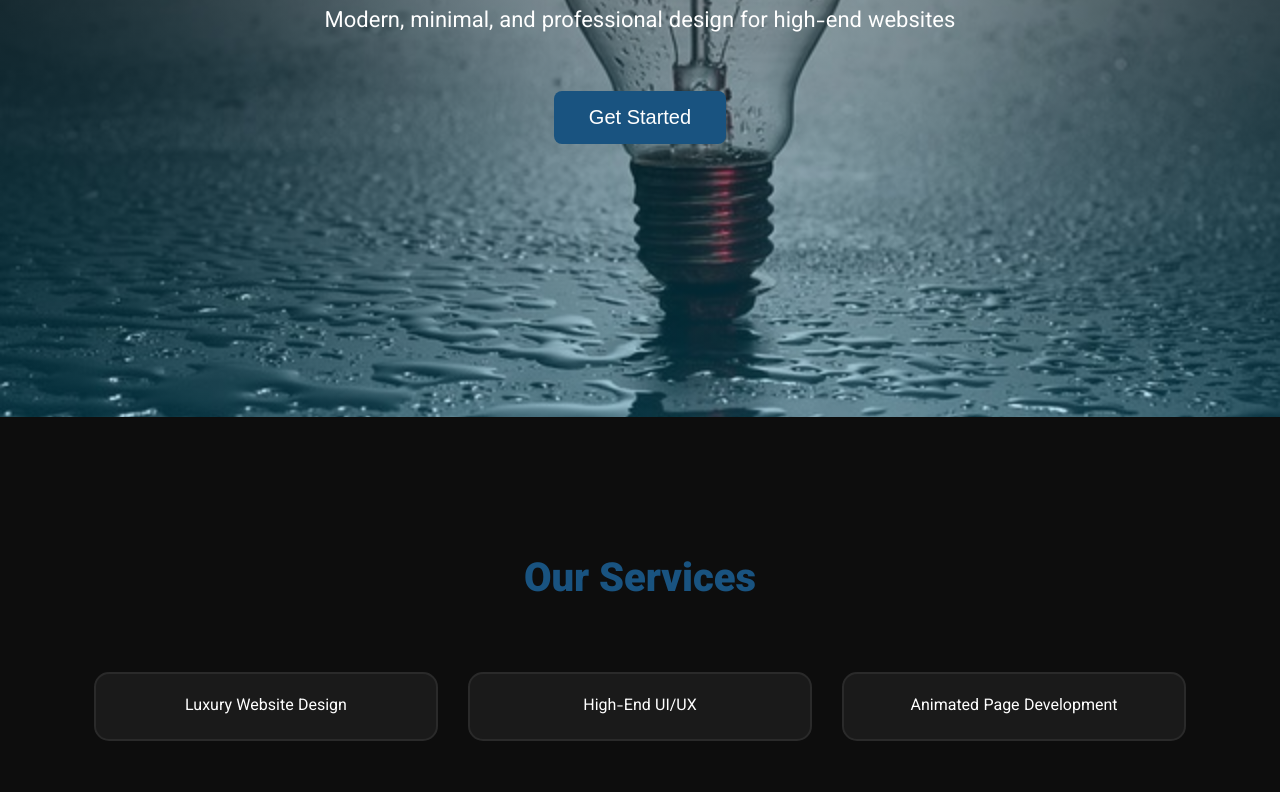
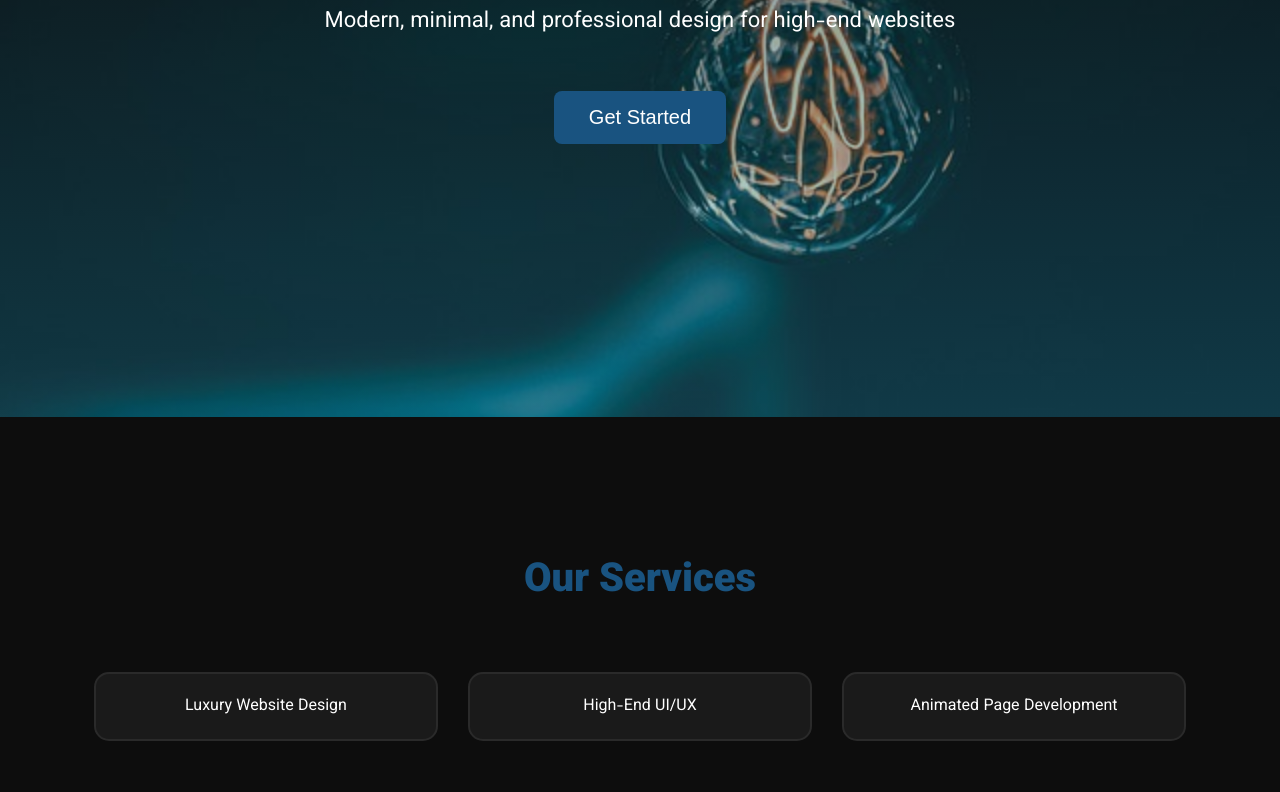
Before and after one commit to maliha220/my-websit, a plain HTML site: page index.html in a window 1280 px wide. Shown: the part 383-1175 px from the top of the page. Drawn offline with Linux system fonts and the light colour scheme.

Commit message:
ten commit

```diff
--- a/index.html
+++ b/index.html
@@ -51,7 +51,7 @@
             height: 100vh;
             background:
                 linear-gradient(rgba(0,0,0,0.55), rgba(14, 184, 235, 0.25)),
-                url('./bulb-2287759_640.jpg') center/cover;
+                url('./bulb-5258341_640.jpg') center/cover;
             display: flex;
             justify-content: center;
             align-items: center;
```
